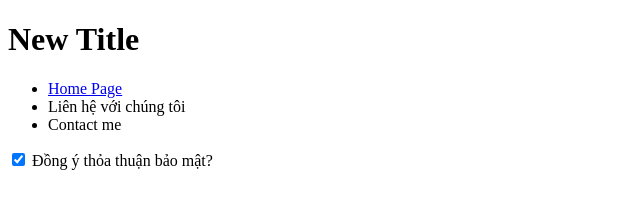
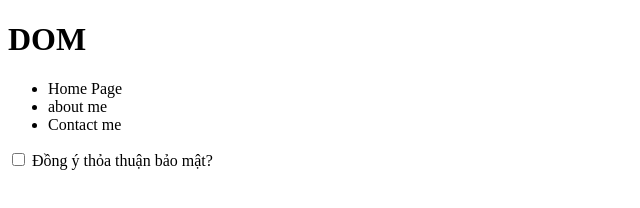
Before and after one commit to NgHongHa/JavaScript, a plain HTML site: page Theory/index.html in a window 1280 px wide. Shown: the whole page, without its empty margins (0-640 px from the left). Drawn offline with Linux system fonts and the light colour scheme.

Commit message:
Attribute

```diff
--- a/Theory/index.html
+++ b/Theory/index.html
@@ -14,7 +14,9 @@
       <li class="list">
         <a href="https://www.">Home Page</a>
       </li>
-      <li class="list" id="list_about">About me</li>
+      <li class="list" id="list_about">
+        <a href="https://www">about me</a>
+      </li>
       <li class="list">Contact me</li>
     </ul>
 
--- a/Theory/main.js
+++ b/Theory/main.js
@@ -8,27 +8,38 @@ Atrribute node
 DOM API
  */
 
-//. querySelector
-// Chọn phần tử có id là "heading_title" và thay đổi nội dung của nó
-let title = document.querySelector("#heading_title");
-console.log(title);
-title.innerHTML = "New Title";
+//. getAttribute
+const firtsLink = document.querySelector("a");
+const linkHref = firtsLink.getAttribute("href"); // getAttribute
+console.log(linkHref);
+firtsLink.setAttribute("target", "blank");
+// su dung all the a trong ul
+const link = document.querySelectorAll("ul a");
+link.forEach((singerlinhk) => {
+  singerlinhk.setAttribute("target", "blank"); // setAttribute
+});
+// Sử dụng querySelector để chọn phần tử đầu tiên có class là "list"
+const item1 = document.querySelector(".list");
 
-// Chọn phần tử đầu tiên có lớp là "list" thay đổi nội dung
-let firstListItem = document.querySelector(".list");
-// firstListItem.innerHTML = "Trang Chủ";
+// hasAttribute
+// Kiểm tra xem phần tử có thuộc tính class không ?
+console.log(item1.hasAttribute("class"));
 
-//Quan trọng, querySelector có thể chọn css kết hợp
-//(xem lại series web.tuhoc.cc từ bài 27)
-let firstLinkInList = document.querySelector("ul a");
-console.log(firstLinkInList);
+const item2 = document.querySelector("#heading_title");
+console.log(item2.hasAttribute("style"));
 
-// Chọn phần tử input checkbox và đặt thuộc tính checked cho nó
-let checkbox = document.querySelector("input");
-checkbox.checked = true;
+// .removeAttribute
+// Loại bỏ 1 thuộc tính khỏi phần tử
+item2.removeAttribute("style");
 
-//querySelectorAll
-let list_item = document.querySelectorAll("li");
-console.log(list_item);
+// Kiểm tra lại xem thuộc tính style đã bị loại bỏ hay chưa?
+console.log(item2.hasAttribute("style"));
 
-list_item[1].innerHTML = "Liên hệ với chúng tôi";
+//Bài tập: Xóa toàn bộ thuộc tính href trong các thẻ a nằm trong ul
+// Chọn tất cả các thẻ a trong phần tử ul
+const anchorTags = document.querySelectorAll("ul a");
+
+// Lặp qua từng thẻ a và xóa thuộc tính href
+anchorTags.forEach((anchor) => {
+  anchor.removeAttribute("href");
+});
```
